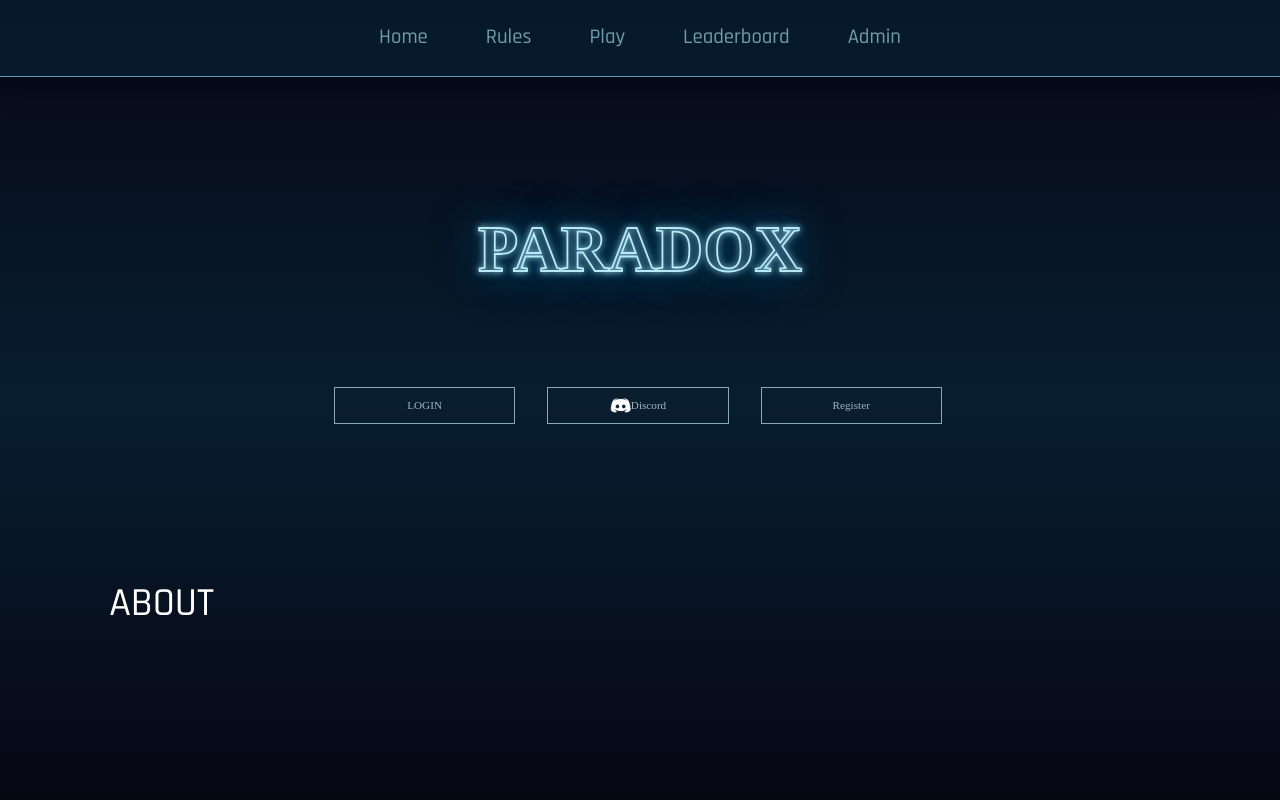
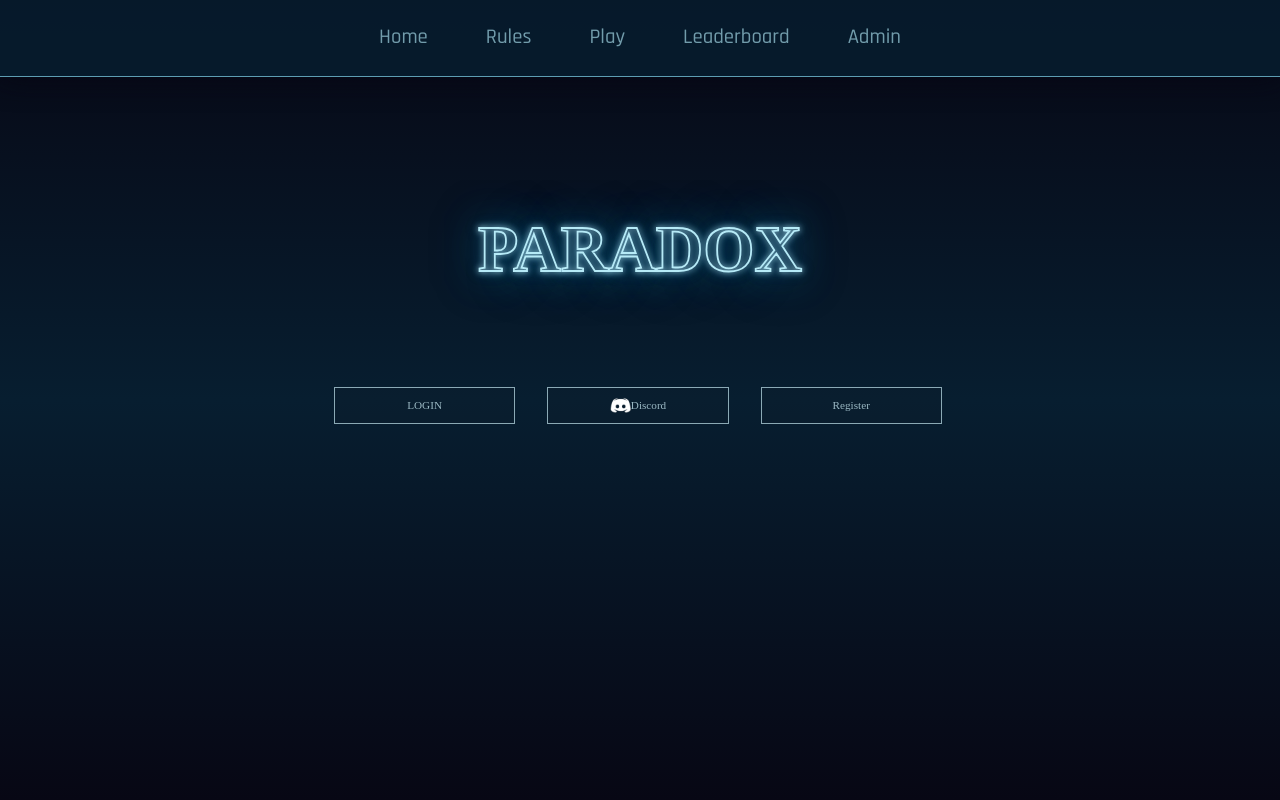
Before and after one commit to ishivanshgoel/Paradox-2021, a React (Create React App) app in the folder client/: page / in a window 1280 px wide. Shown: the top 800 px of the page. Built offline with nearby package versions, Linux system fonts and the light colour scheme.

Commit message:
Homepage.js: Create a different division for font and buttons on top and set it's height to 100vh.

```diff
--- a/client/src/components/Homepage.js
+++ b/client/src/components/Homepage.js
@@ -18,19 +18,21 @@ function Homepage() {
 
     return (
         <div className="row">
-            <div class="col-12">
+            <div className="col-12">
+                <div className="homepage__main">
                     <svg viewBox="0 0 3500 500" className="paradox ">
                         <text x="50%" y="50%" fill="transparent" text-anchor="middle">PARADOX</text>
                     </svg>
                     <div className="button-outer-box d-flex justify-content-center">
-                    <div class="col-md-2 col-lg-2 ">
-                        <button class=" homebtn" onClick={handleRedirect}>LOGIN</button>
+                        <div className="col-md-2 col-lg-2 ">
+                            <button className=" homebtn" name="user" onClick={handleRedirect}>LOGIN</button>
                         </div>
-                     <div class="col-md-2 col-lg-2">
-                        <button class=" homebtn d-flex  justify-content-center" id="discord"><img src={discordlogo} id="DiscordLogo" alt=""/>Discord</button>
+                        <div className="col-md-2 col-lg-2">
+                            <button className=" homebtn d-flex  justify-content-center" id="discord"><img src={discordlogo} id="DiscordLogo" alt=""/>Discord</button>
                         </div>
-                     <div class="col-md-2 col-lg-2">
-                        <button class=" homebtn" onClick={handleRedirect}>Register</button>
+                        <div className="col-md-2 col-lg-2">
+                            <button className=" homebtn" name="register" onClick={handleRedirect}>Register</button>
+                        </div>
                     </div>
                 </div>
             </div>
--- a/client/src/components/homepage.css
+++ b/client/src/components/homepage.css
@@ -11,6 +11,10 @@ svg.paradox text{
     font-size:180px;
     font-weight:700;
     stroke-width: 5;
+}
+
+.homepage__main{
+    height: 100vh;
 }
 
 .button-outer-box{
```
Lines whose indentation alone changed are shown as unchanged.
